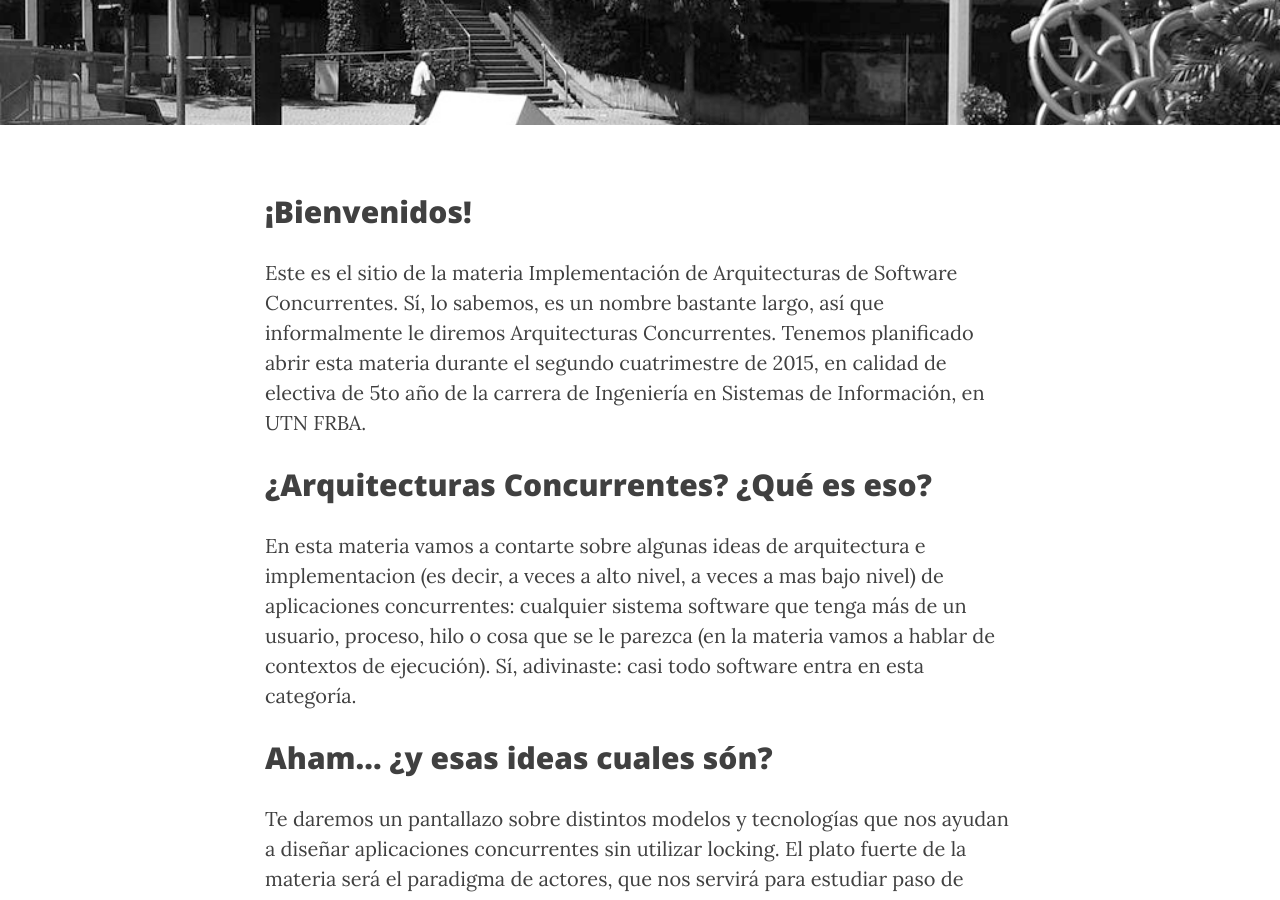
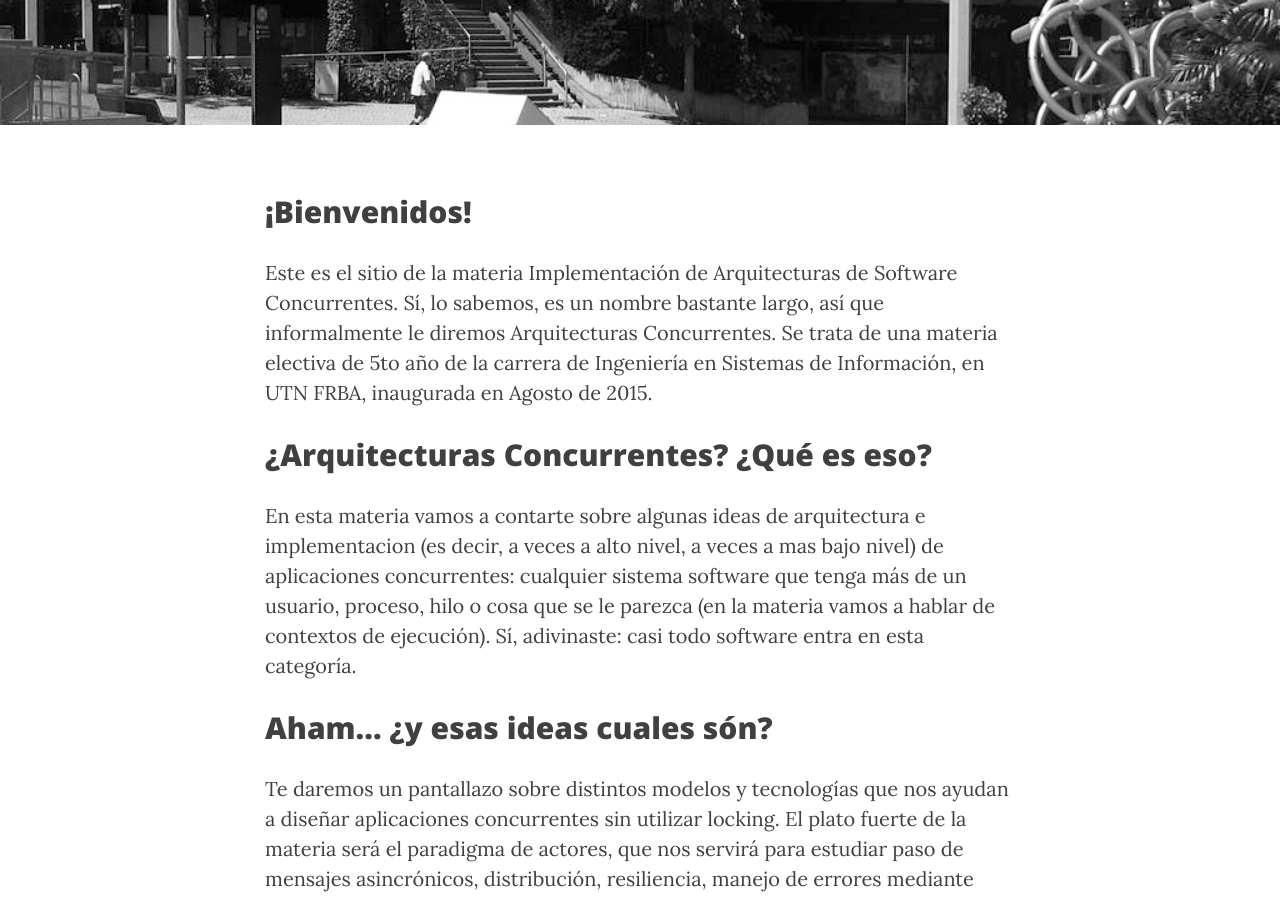
Before and after one commit to arquitecturas-concurrentes/arquitecturas-concurrentes.github.io, a Jekyll site: the page built from index.html, in a window 1280 px wide and 900 px high, scrolled down 411 px. Built offline with Jekyll 4.4.1, drawn with Linux system fonts in a browser that asks for light colours; nearby versions of some CDN libraries.

Commit message:
Confirmando apertura de la materia

```diff
--- a/index.html
+++ b/index.html
@@ -9,7 +9,7 @@ description: "Homepage"
     </h2>
     <p>
         Este es el sitio de la materia Implementación de Arquitecturas de Software Concurrentes. Sí, lo sabemos, es un nombre bastante largo, así que informalmente le diremos Arquitecturas Concurrentes.
-        Tenemos planificado abrir esta materia durante el segundo cuatrimestre de 2015, en calidad de electiva de 5to año de la carrera de Ingeniería en Sistemas de Información, en UTN FRBA.
+        Se trata de una materia electiva de 5to año de la carrera de Ingeniería en Sistemas de Información, en UTN FRBA, inaugurada en Agosto de 2015.
 
     </p>
 
```
